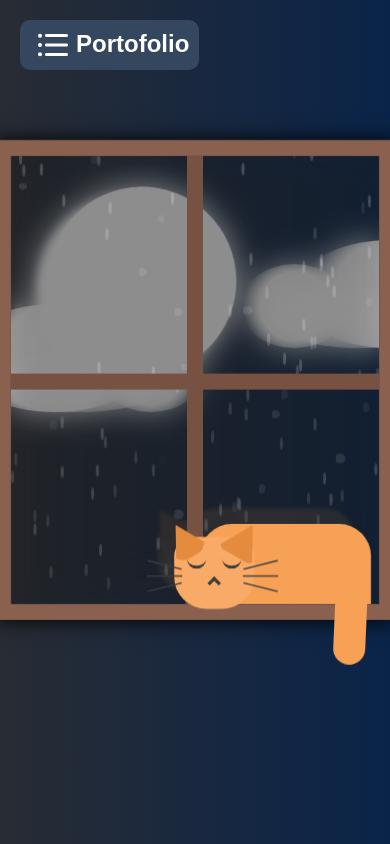
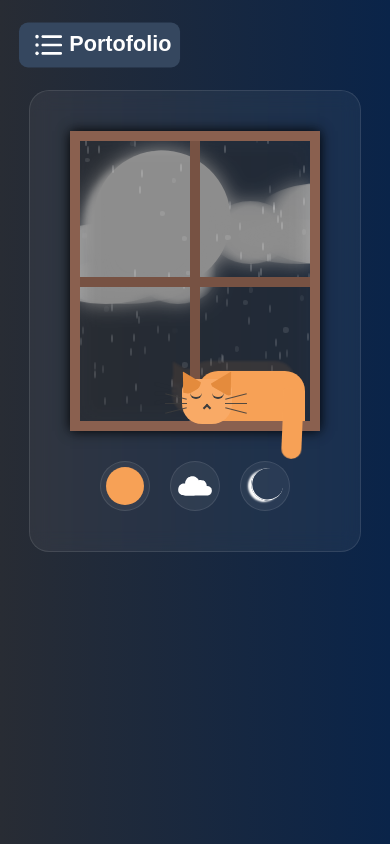
Before and after one commit to Adham-Hatem/Adham-Hatem.github.io, a React (Vite) app: page /WindowCat in a window 390 px wide. Built offline with nearby package versions, Linux system fonts and the light colour scheme.

Commit message:
Polished 'Window Cat' Scaling, Projects Padding & 'Portofolio' Size in Mobile

```diff
--- a/src/catWindow.css
+++ b/src/catWindow.css
@@ -1,4 +1,7 @@
 :root {
+  /* Size */
+  --size: 1.5;
+
   /* Window Data */
   --windowColor: rgb(138, 96, 79);
   --rodColor: rgb(119, 82, 67);
@@ -74,8 +77,8 @@
   border-radius: 50%;
   background: rgb(111, 56, 17);
 
-  right: 20px;
-  bottom: 15px;
+  right: calc(20px + (20px * (var(--size) - 1)));
+  bottom: calc(15px + (20px * (var(--size) - 1)));
 }
 
 [data-cat-type="calico"] .spotBlack {
@@ -87,8 +90,8 @@
   border-radius: 50%;
   background: rgb(20, 20, 20);
 
-  left: 20px;
-  bottom: 15px;
+  left: calc(20px + (20px * (var(--size) - 1)));
+  bottom: calc(15px + (20px * (var(--size) - 1)));
 }
 
 [data-cat-type="calico"] .spotBrownRight {
@@ -102,8 +105,8 @@
 
   transform: rotate(45deg);
 
-  left: 20px;
-  bottom: 15px;
+  left: calc(20px + (50px * (var(--size) - 1)));
+  bottom: calc(15px - (10px * (var(--size) - 1)));
 }
 
 [data-cat-type="calico"] .spotBlackLeft {
@@ -117,8 +120,8 @@
 
   transform: rotate(-12deg);
 
-  right: 20px;
-  bottom: 15px;
+  right: calc(20px - (5px * (var(--size) - 1)));
+  bottom: calc(15px + (20px * (var(--size) - 1)));
 }
 
 [data-cloud-type="visible"] .cloud,
@@ -145,7 +148,7 @@
   background: white;
 }
 
-/*~~~~~~~~~~~~~~~~~~~~~~~~~~~~~~~~~~~ Window Layer ~~~~~~~~~~~~~~~~~~~~~~~~~~~~~~~~~~~~~~~~*/
+/*~~~~~~~~~~~~~~~~~~~~~~~~~~~~~~~~~~~ Window Type ~~~~~~~~~~~~~~~~~~~~~~~~~~~~~~~~~~~~~~~~*/
 
 [data-window-type="classic"] {
   --windowColor: rgb(138, 96, 79);
@@ -166,14 +169,7 @@
   align-self: center;
   justify-self: center;
 
-  top: 140px;
-
   background: transparent;
-
-  width: fit-content;
-  height: fit-content;
-
-  scale: 160%;
 }
 
 .window .frame {
@@ -186,10 +182,10 @@
 
   box-shadow: 0px 0px 12px 0 rgb(0, 0, 0);
 
-  border: var(--borderThickness) solid var(--windowColor);
+  border: calc(var(--borderThickness) * var(--size)) solid var(--windowColor);
 
-  min-width: var(--windowWidth);
-  min-height: 300px;
+  min-width: calc(var(--windowWidth) * var(--size));
+  min-height: calc(300px * var(--size));
 
   pointer-events: none;
 }
@@ -208,10 +204,7 @@
 .frame .rodVertical {
   position: absolute;
 
-  border: var(--rodThickness) solid var(--rodColor);
-  border-top: none;
-  border-bottom: none;
-  border-left: none;
+  border-right: calc(var(--rodThickness) * var(--size)) solid var(--rodColor);
 
   left: 48%;
 
@@ -222,10 +215,7 @@
 .frame .rodHorizontal {
   position: absolute;
 
-  border: var(--rodThickness) solid var(--rodColor);
-  border-top: none;
-  border-right: none;
-  border-left: none;
+  border-bottom: calc(var(--rodThickness) * var(--size)) solid var(--rodColor);
 
   bottom: 48%;
 
@@ -247,7 +237,7 @@
   }
 }
 
-.frame .moon {
+.moon {
   position: absolute;
 
   border: 10px solid rgb(255, 255, 255);
@@ -260,7 +250,7 @@
   left: -7%;
   top: -20px;
 
-  scale: 60%;
+  scale: 70%;
   transform: rotate(10deg);
 
   height: 70%;
@@ -430,9 +420,9 @@
 
   border-radius: 50%;
 
-  scale: 75%;
+  scale: calc(100% * (var(--size) * 0.9));
 
-  top: 120px;
+  top: calc(120px + (175px * (var(--size) - 1)));
   left: -40px;
 
   animation: cloudFloat 10s infinite ease-in-out;
@@ -453,9 +443,9 @@
 
   border-radius: 50%;
 
-  scale: 75%;
+  scale: calc(100% * (var(--size) * 0.9));
 
-  top: 80px;
+  top: calc(80px + (175px * (var(--size) - 1)));
   right: -56px;
 
   animation: cloudFloat 10s infinite ease-in-out;
@@ -543,17 +533,17 @@
 
 .cat .bodyInner {
   position: absolute;
-  width: 107px;
-  height: 50px;
+  width: calc(107px * var(--size));
+  height: calc(50px * var(--size));
 
   background: var(--catColor);
 
-  border-radius: 20px;
+  border-radius: calc(20px * var(--size));
   border-bottom-left-radius: 0;
   border-bottom-right-radius: 0;
 
-  left: -2px;
-  top: 0px;
+  left: calc(-2px - (107px * (var(--size) - 1)));
+  top: calc(0px - (50px * (var(--size) - 1)));
 
   transform-origin: bottom;
   animation: breath 6s infinite ease;
@@ -574,16 +564,17 @@
 .body .tail {
   position: absolute;
 
-  height: 70px;
-  width: 20px;
+  height: calc(70px * var(--size));
+  width: calc(20px * var(--size));
 
   background: var(--catTailColor);
 
-  border-radius: 10px 10px 200px 200px;
+  border-radius: calc(10px * var(--size)) calc(10px * var(--size))
+    calc(200px * var(--size)) calc(200px * var(--size));
 
   transform-origin: 50% 0%;
 
-  left: 84px;
+  left: calc(84px - (20px * (var(--size) - 1)));
   top: 18px;
 
   animation: tailSway 3s infinite ease-in-out;
@@ -601,25 +592,26 @@
   }
 }
 
-.body .head {
+.head {
   position: absolute;
 
-  height: 45px;
-  width: 50px;
+  height: calc(45px * var(--size));
+  width: calc(50px * var(--size));
 
-  border-radius: 12px 12px 20px 20px;
+  border-radius: calc(12px * var(--size)) calc(12px * var(--size))
+    calc(20px * var(--size)) calc(20px * var(--size));
 
   background: var(--catHeadColor);
 
-  left: -18px;
-  top: 8px;
+  left: calc(-18px - (125px * (var(--size) - 1)));
+  top: calc(8px - (45px * (var(--size) - 1)));
 }
 
 .head .eyeLeft {
   position: absolute;
 
-  width: 12px;
-  height: 12px;
+  width: calc(12px * var(--size));
+  height: calc(12px * var(--size));
   background: transparent;
   border: solid 2px var(--catEyeColor);
 
@@ -628,15 +620,15 @@
   border-right: none;
   border-left: none;
 
-  left: 8px;
-  top: 8px;
+  left: calc(8px * var(--size));
+  top: calc(8px * var(--size));
 }
 
 .head .eyeRight {
   position: absolute;
 
-  width: 12px;
-  height: 12px;
+  width: calc(12px * var(--size));
+  height: calc(12px * var(--size));
   background: transparent;
   border: solid 2px var(--catEyeColor);
 
@@ -645,15 +637,15 @@
   border-right: none;
   border-left: none;
 
-  right: 8px;
-  top: 8px;
+  right: calc(8px * var(--size));
+  top: calc(8px * var(--size));
 }
 
 .head .mouth {
   position: absolute;
 
-  width: 6px;
-  height: 6px;
+  width: calc(6px * var(--size));
+  height: calc(6px * var(--size));
   background: transparent;
   border: solid 2px var(--catEyeColor);
 
@@ -661,7 +653,7 @@
   border-left: none;
 
   left: 50%;
-  top: 26px;
+  top: calc(26px * var(--size));
 
   transform: translateX(-50%) rotate(-45deg);
 }
@@ -676,8 +668,8 @@
 
   border-radius: 20px;
 
-  bottom: 32px;
-  left: -6px;
+  bottom: calc(32px * var(--size));
+  left: calc(-6px * var(--size));
 
   transform: rotate(-30deg);
 }
@@ -690,10 +682,10 @@
   background: var(--catRightEarColor);
   clip-path: polygon(50% 0%, 0% 100%, 100% 100%);
 
-  border-radius: 6px;
+  border-radius: calc(6px * var(--size));
 
-  bottom: 32px;
-  left: 31px;
+  bottom: calc(32px * var(--size));
+  left: calc(31px * var(--size));
 
   transform: rotate(30deg);
 }
@@ -705,75 +697,75 @@
 .head .whiskerTL {
   position: absolute;
 
-  width: 22px;
-  height: 1px;
+  width: calc(22px * var(--size));
+  height: calc(1px * var(--size));
   background: var(--catWhiskerColor);
 
   transform: rotate(14deg);
 
-  left: -17px;
-  bottom: -18px;
+  left: calc(-17px * var(--size));
+  bottom: calc(-18px * var(--size));
 }
 
 .head .whiskerML {
   position: absolute;
 
-  width: 22px;
-  height: 1px;
+  width: calc(22px * var(--size));
+  height: calc(1px * var(--size));
   background: var(--catWhiskerColor);
 
-  left: -17px;
-  bottom: -25px;
+  left: calc(-17px * var(--size));
+  bottom: calc(-25px * var(--size));
 }
 
 .head .whiskerBL {
   position: absolute;
 
-  width: 22px;
-  height: 1px;
+  width: calc(22px * var(--size));
+  height: calc(1px * var(--size));
   background: var(--catWhiskerColor);
 
   transform: rotate(-14deg);
 
-  left: -17px;
-  bottom: -32px;
+  left: calc(-17px * var(--size));
+  bottom: calc(-32px * var(--size));
 }
 
 .head .whiskerTR {
   position: absolute;
 
-  width: 22px;
-  height: 1px;
+  width: calc(22px * var(--size));
+  height: calc(1px * var(--size));
   background: var(--catWhiskerColor);
 
   transform: rotate(-14deg);
 
-  right: -15px;
-  bottom: -18px;
+  right: calc(-15px * var(--size));
+  bottom: calc(-18px * var(--size));
 }
 
 .head .whiskerMR {
   position: absolute;
 
-  width: 22px;
-  height: 1px;
+  width: calc(22px * var(--size));
+  height: calc(1px * var(--size));
   background: var(--catWhiskerColor);
 
-  right: -15px;
-  bottom: -25px;
+  right: calc(-15px * var(--size));
+  bottom: calc(-25px * var(--size));
 }
 
 .head .whiskerBR {
   position: absolute;
 
-  width: 22px;
-  height: 1px;
+  width: calc(22px * var(--size));
+  height: calc(1px * var(--size));
   background: var(--catWhiskerColor);
 
   transform: rotate(14deg);
 
-  right: -15px;
-  bottom: -32px;
+  right: calc(-15px * var(--size));
+  bottom: calc(-32px * var(--size));
 }
 
 .frame .catReflection {
@@ -787,29 +779,101 @@
   filter: blur(1.2px);
 }
 
-.frame:has(.cat:hover) .cat {
-  animation: hover 0.3s;
-}
-
-@keyframes hover {
-  0% {
-    transform: translateX(0);
-  }
-  25% {
-    transform: translateX(2px);
-  }
-  50% {
-    transform: translateX(0);
-  }
-  75% {
-    transform: translateX(-2px);
-  }
-  100% {
-    transform: translateX(0);
-  }
-}
-
 .clickable {
   cursor: pointer;
   pointer-events: auto;
 }
+
+/*~~~~~~~~~~~~~~~~~~~~~~~~~~~~~~~~~~~ containers ~~~~~~~~~~~~~~~~~~~~~~~~~~~~~~~~~~~~~~~~*/
+
+.mainContainer {
+  display: flex;
+  flex-wrap: wrap;
+  justify-content: center;
+  align-items: center;
+  align-self: center;
+
+  flex-direction: row;
+
+  gap: 30px;
+  backdrop-filter: blur(10px);
+  border-radius: 20px;
+  padding: 40px;
+
+  width: fit-content;
+  height: fit-content;
+
+  background: rgba(255, 255, 255, 0.05);
+  border: 1px solid rgba(255, 255, 255, 0.1);
+}
+
+.controlPanel {
+  display: flex;
+  flex-wrap: wrap;
+
+  flex-direction: column;
+
+  gap: 20px;
+}
+
+.windowControlButton {
+  display: flex;
+  justify-content: center;
+  align-items: center;
+
+  width: 50px;
+  height: 50px;
+
+  border-radius: 50%;
+  background: rgba(255, 255, 255, 0.05);
+  border: 1px solid rgba(255, 255, 255, 0.1);
+}
+
+.catColorButton {
+  width: 80%;
+  height: 80%;
+
+  border-radius: 50%;
+
+  background-color: var(--catTailColor);
+}
+
+.windowControlButton img {
+  width: 100%;
+  height: 100%;
+
+  filter: brightness(0) invert(1);
+}
+
+.moonIcon {
+  position: absolute;
+
+  border: 10px solid rgb(255, 255, 255);
+  border-top: none;
+  border-right: none;
+  border-radius: 50%;
+
+  box-shadow: -30px 20px 20px 0 rgb(255, 255, 255);
+
+  scale: 10%;
+  transform: rotate(10deg) translateX(20px) translateY(-20px);
+
+  height: 70%;
+  aspect-ratio: 1 / 1;
+}
+
+/*~~~~~~~~~~~~~~~~~~~~~~~~~~~~~~~~~~~ Resizer ~~~~~~~~~~~~~~~~~~~~~~~~~~~~~~~~~~~~~~~~*/
+
+@media (max-width: 577px) {
+  :root {
+    --size: 1;
+  }
+
+  .controlPanel {
+    flex-direction: row;
+  }
+
+  .mainContainer {
+    flex-direction: column;
+  }
+}
--- a/src/components/windowCat.jsx
+++ b/src/components/windowCat.jsx
@@ -2,6 +2,7 @@ import { useContext } from "react";
 import { CatTypeContext } from "../context/CatTypeContext";
 import { CloudContext } from "../context/cloudContext";
 import { MoonContext } from "../context/moonContext";
+import cloudIcon from "../assets/cloud-icon.svg";
 import "../catWindow.css";
 import RainLayer from "./rain";
 import WindowDrops from "./rainWindow";
@@ -13,15 +14,14 @@ function WindowCat() {
   const moonCycle = useContext(MoonContext)?.cycle;
 
   return (
-    <section id="window" className="window">
+    <section class="mainContainer">
+      <div id="window" className="window">
         <div className="frame">
           <div className="inner">
             {/*<StarLayer StarLayer></StarLayer> */}
-          <div className="moon clickable" onClick={moonCycle}>
-            <div className="spots" />
-          </div>
-          <div className="moonCloud clickable" onClick={cloudCycle} />
-          <div className="cloud clickable" onClick={cloudCycle} />
+            <div className="moon" />
+            <div className="moonCloud" />
+            <div className="cloud" />
 
             <div className="windowDrop" />
             <div className="glassLayer" />
@@ -72,7 +72,7 @@ function WindowCat() {
           <div className="rodHorizontal" />
 
           <div className="outer">
-          <div className="cat clickable" onClick={cycle}>
+            <div className="cat">
               <div className="body">
                 <div className="bodyInner pattern">
                   <div className="spotBrownRight" />
@@ -109,6 +109,21 @@ function WindowCat() {
             </div>
           </div>
         </div>
+      </div>
+
+      <div className="controlPanel">
+        <button className="windowControlButton clickable" onClick={cycle}>
+          <div className="catColorButton" />
+        </button>
+
+        <button className="windowControlButton clickable" onClick={cloudCycle}>
+          <img src={cloudIcon} alt="silhouette" />
+        </button>
+
+        <button className="windowControlButton clickable" onClick={moonCycle}>
+          <div className="moonIcon" />
+        </button>
+      </div>
     </section>
   );
 }
--- a/src/main.css
+++ b/src/main.css
@@ -84,10 +84,6 @@ nav {
   background-color: transparent;
   color: white;
   width: 100%;
-
-  @media (max-width: 1000px) {
-    padding: 20px 20px;
-  }
 }
 
 .center {
@@ -106,10 +102,6 @@ nav {
     var(--accent-dark),
     var(--accent-light)
   );
-
-  @media (max-width: 1000px) {
-    display: none;
-  }
 }
 
 .brand {
@@ -123,6 +115,8 @@ nav {
   border-radius: 10px;
 
   margin-right: auto;
+
+  scale: 100%;
 }
 
 .list-icon {
@@ -137,10 +131,6 @@ nav {
   height: auto;
 
   filter: brightness(0) invert(1);
-
-  @media (max-width: 1000px) {
-    display: flex;
-  }
 }
 
 .overlay {
@@ -203,10 +193,6 @@ nav {
   color: white;
 
   transition: all 0.3s ease;
-
-  @media (max-width: 1000px) {
-    display: none;
-  }
 }
 .downloadCvBtn:hover {
   background-color: var(--accent-hover);
@@ -227,6 +213,7 @@ nav {
 .clickable {
   cursor: pointer;
 }
+
 /* Styles for the Hero component */
 .hero {
   display: flex;
@@ -244,31 +231,6 @@ nav {
   color: white;
 
   text-align: left;
-}
-
-@media (max-width: 768px) {
-  .hero {
-    margin-left: 0;
-    padding: 20px;
-    align-items: center;
-    text-align: center;
-  }
-  .heroText {
-    font-size: clamp(2rem, 5vw, 2.5rem);
-  }
-
-  .heroName {
-    font-size: 1em;
-  }
-
-  .heroRole {
-    font-size: 0.45em;
-  }
-
-  .hireMeBtn {
-    margin-top: 40px;
-    margin-left: 0;
-  }
 }
 
 .description {
@@ -496,7 +458,7 @@ nav {
   border-radius: 20px;
   padding: 40px;
   max-width: 600px;
-  margin: 0 auto;
+  margin: 0 20px 0 20px;
   text-align: center;
   color: rgb(218, 218, 218);
   opacity: 0;
@@ -569,3 +531,60 @@ nav {
   margin-left: 2px;
   animation: blink 1s infinite;
 }
+
+/* Responsive Design */
+
+@media (max-width: 1000px) {
+  nav {
+    padding: 20px 20px;
+  }
+
+  .center {
+    display: none;
+  }
+
+  .list-icon {
+    display: flex;
+  }
+
+  .downloadCvBtn {
+    display: none;
+  }
+}
+
+@media (max-width: 577px) {
+  .hero {
+    margin-left: 0;
+    padding: 20px;
+    align-items: center;
+    text-align: center;
+  }
+  .heroText {
+    font-size: clamp(2rem, 5vw, 2.5rem);
+  }
+
+  .heroName {
+    font-size: 1em;
+  }
+
+  .heroRole {
+    font-size: 0.45em;
+  }
+
+  .hireMeBtn {
+    margin-top: 40px;
+    margin-left: 0;
+  }
+
+  .brand {
+    scale: 90%;
+  }
+
+  nav {
+    padding: 20px 10px;
+  }
+
+  .projectsSection {
+    padding: 0;
+  }
+}
```
Also changed, not shown: src/assets/cloud-icon.svg (added). Lines whose indentation alone changed are shown as unchanged.
